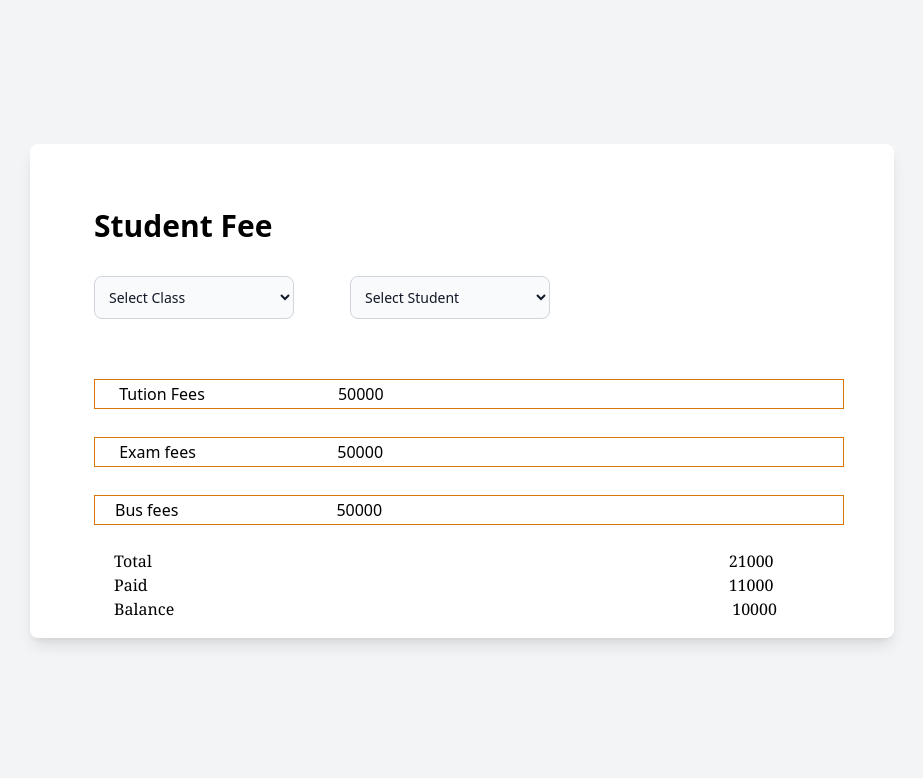
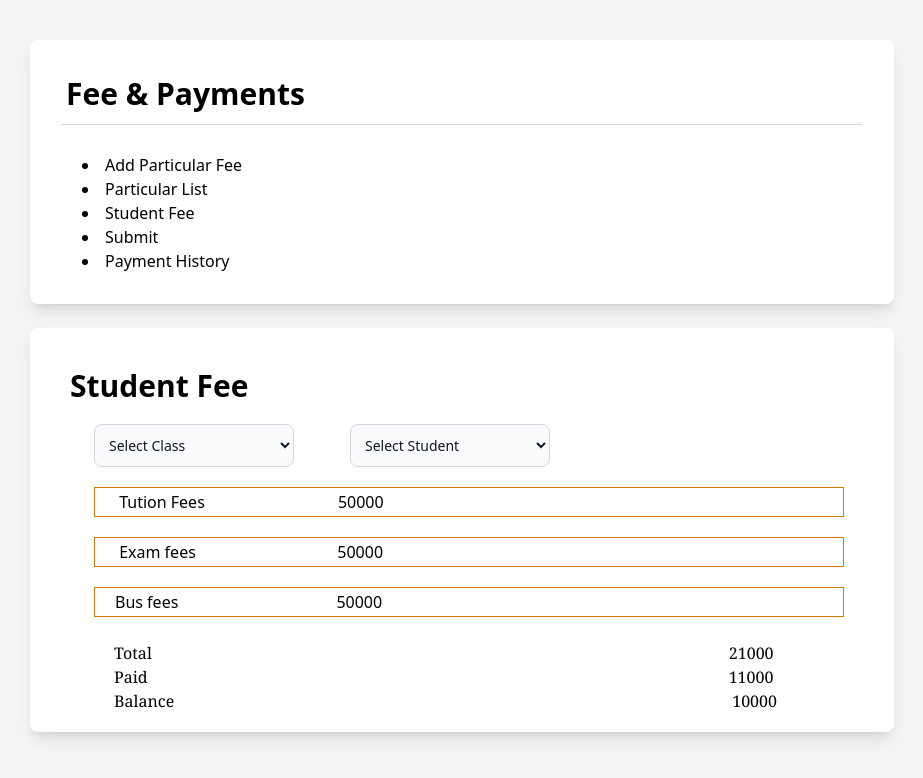
Before and after one commit to epsitasingh5/SDITSTask, a website: page studentfee.html in a window 1280 px wide. Shown: the whole page, without its empty margins (310-1233 px from the left). Drawn offline with nearby package versions, Linux system fonts and the light colour scheme.

Commit message:
Add files via upload

```diff
--- a/studentfee.html
+++ b/studentfee.html
@@ -11,10 +11,25 @@
     />
 </head>
     <body class="bg-gray-100">
-        <div class="pt-36 pl-[340px]">
-        <div class="box-content bg-white border-white w-[800px] sm:h-[430px] rounded-lg shadow-lg sm:p-8">
+        <div class="pt-10 pl-[340px] pb-6">
+            <div class="box-content bg-white border-white w-[800px] sm:h-[200px] rounded-lg shadow-lg sm:p-8">
+                <div class="font-bold text-3xl p-1 ">Fee & Payments</div>
+                <div class="my-2 bg-gray-300 h-[1px] "></div>
+                <div class="pl-5 pt-5">
+                    <li>
+                    <a href="fee.html">Add Particular Fee</a></li>
+                    <li><a href="particularlist.html">Particular List</a></li>
+                    <li> <a href="studentfee.html">Student Fee</a></li>
+                    <li> <a href="submit.html">Submit</a></li>
+                    <li> <a href="Payment.html">Payment History</a>
+                    </li>
+                </div>
+                </div>
+                </div>
+        <div class="pl-[340px]">
+        <div class="box-content bg-white border-white w-[800px] sm:h-[340px] rounded-lg shadow-lg sm:p-8">
             <div class="flex space-x-10">
-           <div class="font-bold text-3xl p-8 pr-[300px]">Student Fee</div>
+           <div class="font-bold text-3xl p-2 pb-5 pr-[300px]">Student Fee</div>
 
 
           </div>
@@ -40,22 +55,22 @@
             </select>
                  </form>
   </div>
-  <div class="sm:p-8">
-    <form class="pt-2">
+  <div class="sm:pl-8">
+    <form class="pt-0">
 
         <div class=" text-gray-600 focus-within:text-gray-600 focus-within:underline pt-5 ">
             <input class="  py-2 px-5 w-[750px] h-[30px] border  border-amber-600  placeholder:text-black" type="text" placeholder= " Tution Fees                                50000">
         </div>
         <div class=""></div>
     </form>
-    <form class="pt-2">
+    <form class="pt-0">
 
         <div class=" text-gray-600 focus-within:text-gray-600 focus-within:underline pt-5 ">
             <input class="  py-2 px-5 w-[750px] h-[30px] border  border-amber-600  placeholder:text-black" type="text" placeholder= " Exam fees                                  50000">
         </div>
         <div class=""></div>
     </form>
-    <form class="pt-2">
+    <form class="pt-0">
 
         <div class=" text-gray-600 focus-within:text-gray-600 focus-within:underline pt-5 ">
             <input class="  py-2 px-5 w-[750px] h-[30px] border  border-amber-600  placeholder:text-black" type="text" placeholder= "Bus fees                                      50000">
```
Also changed, not shown: Payment.html (+18 -3 lines), particularlist.html (+17 -2 lines), submit.html (+17 -2 lines).
